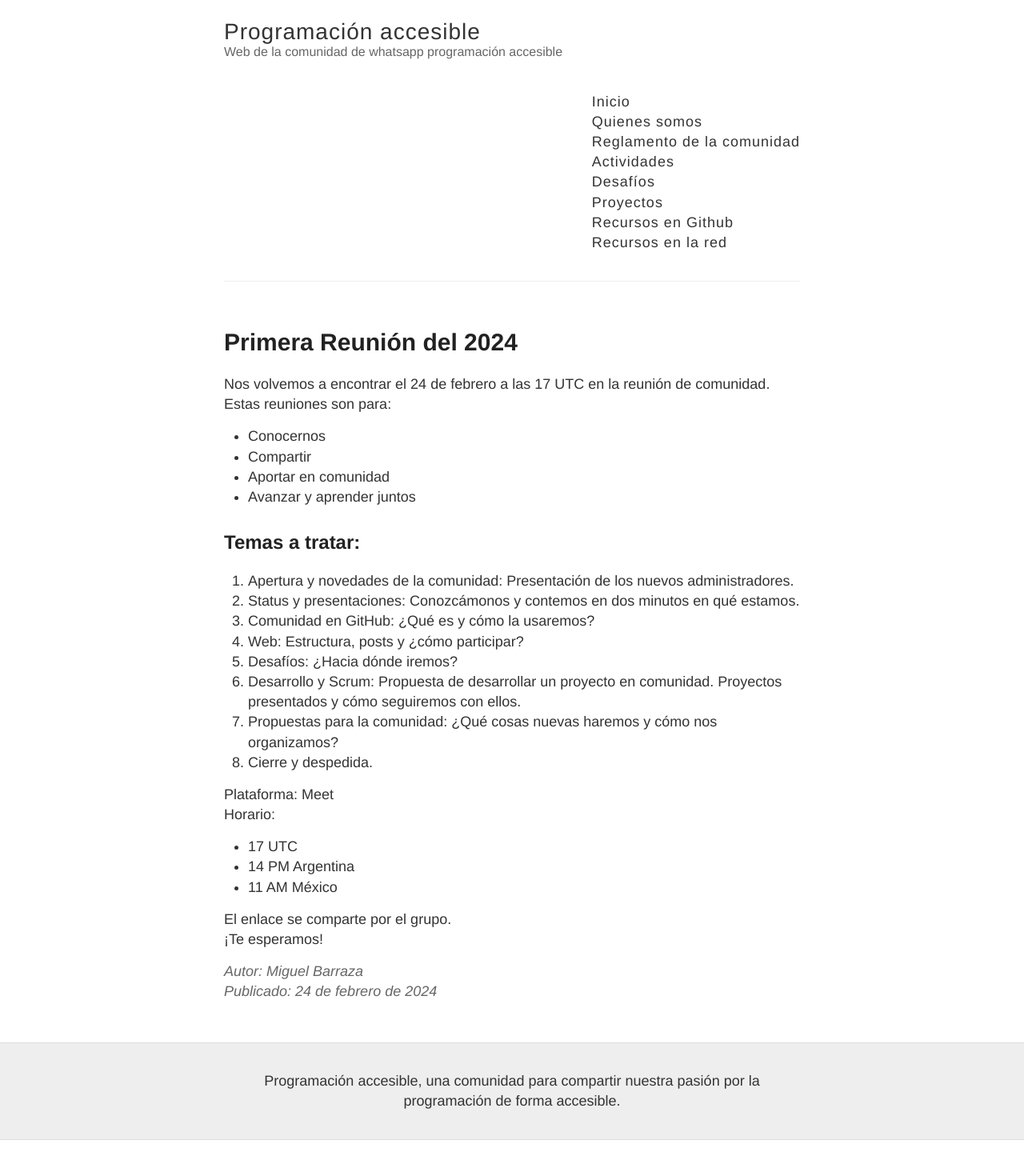
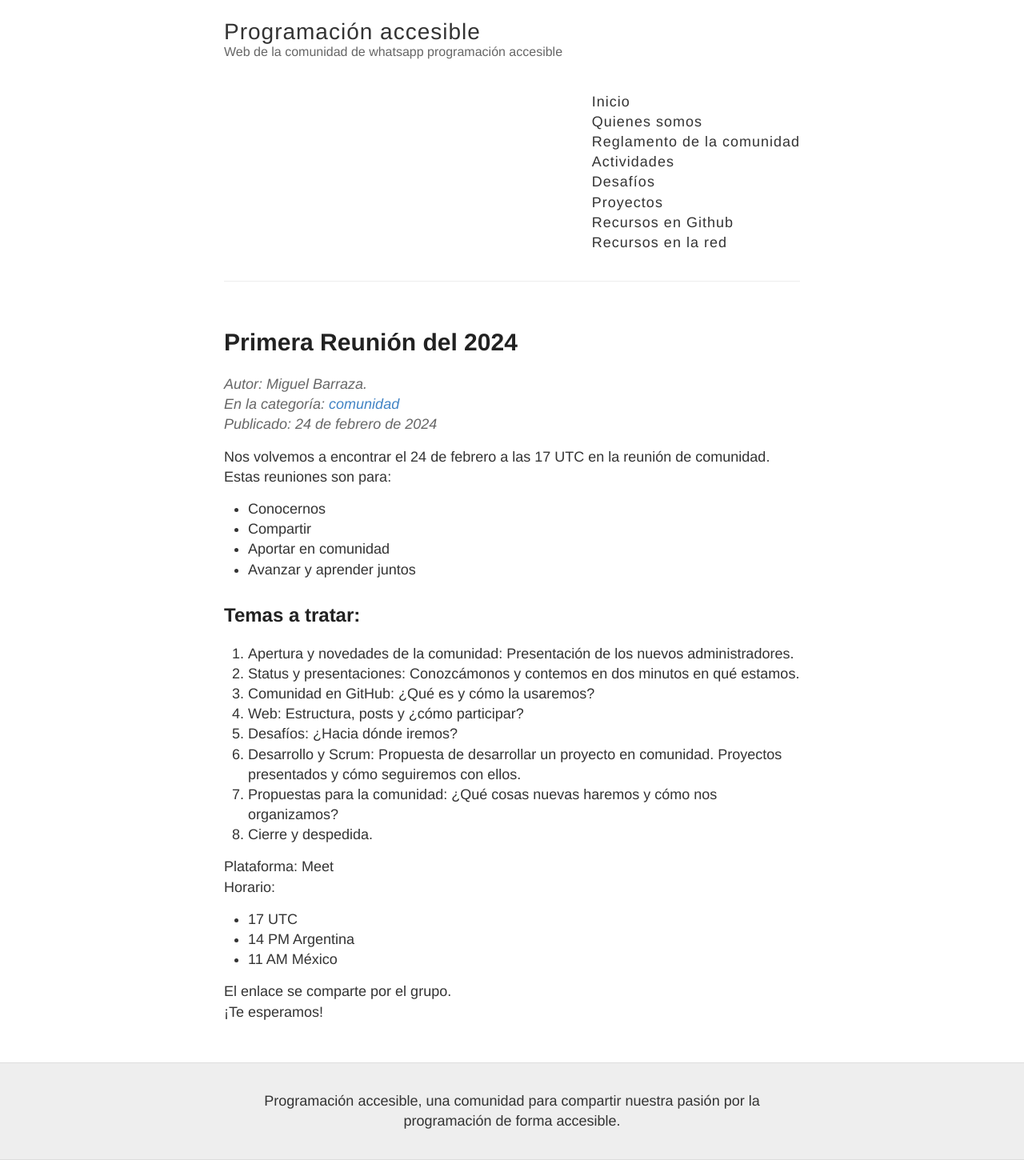
Before and after one commit to programacion-accesible/programacion-accesible.github.io, a Jekyll site: the page built from _posts/2024-2-24-reunion-comunidad-feb-2024.md, in a window 1280 px wide. Shown: the whole page at 80% size. Built offline with Jekyll 4.4.1, drawn with Linux system fonts in a browser that asks for light colours; before the commit the page ends 1425 px from its top, so only the background shows below that.

Commit message:
agregada categoría a los posts

```diff
--- a/_layouts/post.html
+++ b/_layouts/post.html
@@ -5,10 +5,10 @@ layout: default
 <article class="post">
   <h1>{{ page.title }}</h1>
 
-  <div class="entry">{{ content }}</div>
-
   <div class="date">
-    Autor: {{ page.author }} <br />
+    Autor: {{ page.author }}.<br />
+    En la categoría:
+<a href="{{ site.baseurl }}/{{ page.category }}">{{ page.category }}</a><br />
     Publicado:
     <time datetime="{{ page.date }}">
       {{ page.date | date: '%-d' }} de {% assign m = page.date | date: '%-m' %}
@@ -19,4 +19,6 @@ layout: default
       de {{ page.date | date: '%Y' }}
     </time>
   </div>
+
+  <div class="entry">{{ content }}</div>
 </article>
```
